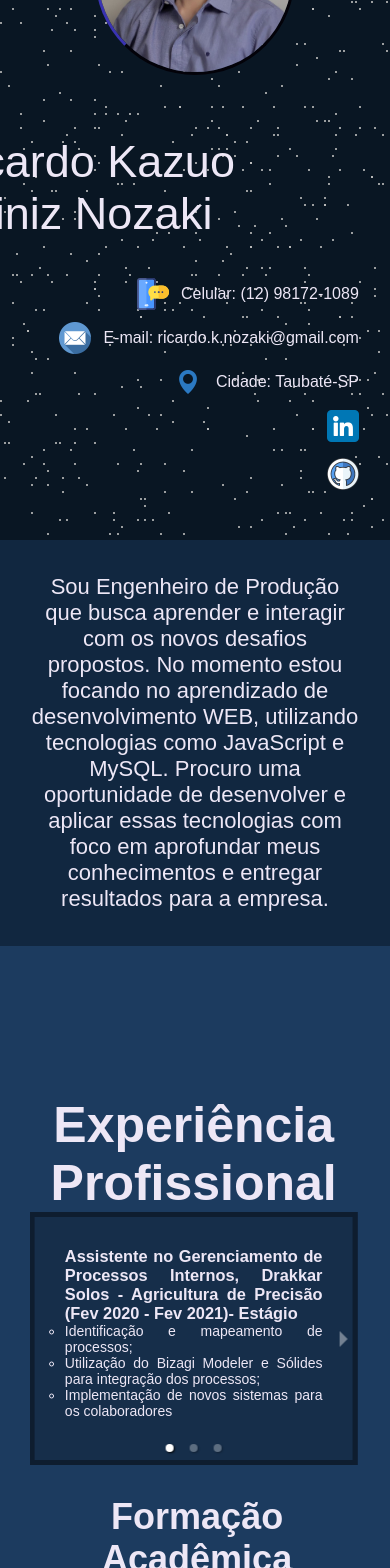
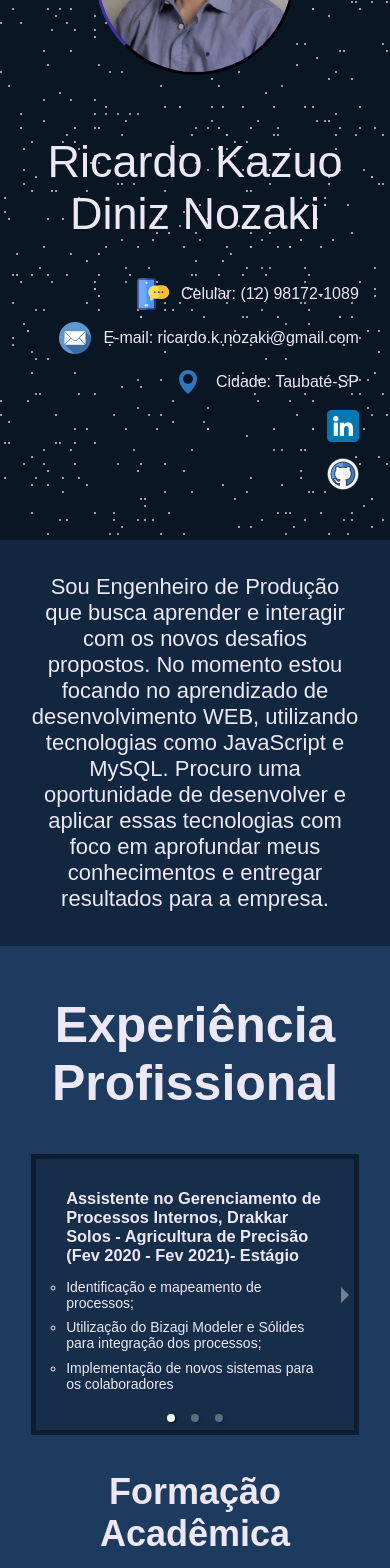
Before and after one commit to Rickazuo/portfolio, a React (Create React App) app: page / in a window 390 px wide. Shown: the part 160-1728 px from the top of the page. Built offline with nearby package versions, Linux system fonts and the light colour scheme.

Commit message:
adjust layout to mobile display

```diff
--- a/src/App.css
+++ b/src/App.css
@@ -14,7 +14,6 @@
 }
 
 .over-name-title {
-  /* background: green; */
   z-index: -3;
   display: flex;
   width: 100%;
@@ -130,10 +129,14 @@
 .icons {
   display: flex;
   gap: 21px;
+  padding: 20px 0;
 }
 
 .carousel {
-  text-align: justify;
+  text-align: left;
+  display: flex;
+  flex-direction: column;
+  gap: 14px;
 }
 
 .slide {
@@ -145,11 +148,16 @@
 }
 
 li {
-  text-align: justify;
+  text-align: left;
+  padding-bottom: 0.525rem;
 }
 
 .carousel .carousel-status {
   z-index: -1;
+}
+
+.carousel .slider-wrapper.axis-horizontal .slider .slide {
+  height: auto;
 }
 
 @media only screen and (max-width: 1000px) {
@@ -162,17 +170,21 @@ li {
     transform: translateX(-50%);
   }
 
+  .over-name-title {
+    display: flex;
+    flex-direction: column;
+  }
+
   .nameTitle {
-    left: 50%;
-    transform: translateX(-50%);
+    display: flex;
     top: 280px;
+    align-self: center;
+    margin-right: 0;
   }
 
   .contact {
     display: flex;
     justify-content: center;
-    /* left: 50%; */
-    /* transform: translateX(-10%); */
     margin-top: 300px;
     text-align: right;
     width: 100%;
@@ -193,14 +205,11 @@ li {
   }
 
   .left-column {
-    left: 50%;
-    transform: translateX(60%);
-    margin-top: 150px;
-    margin-right: 50%;
+    margin-top: 50px;
     width: 100%;
     font-size: 25px;
-    gap: 0px;
     text-align: center;
+    height: 100%;
   }
 
   .carousel {
@@ -208,23 +217,18 @@ li {
   }
 
   .right-column {
-    left: 50%;
-    transform: translateX(-105%);
-    margin-top: 550px;
-    gap: 22px;
-    width: 100vw;
+    width: 100%;
     text-align: center;
   }
 
   .icons {
-    gap: 8px;
+    gap: 14px;
+  }
+
+  .row {
+    display: flex;
+    position: relative;
+    align-items: start;
+    flex-direction: column;
   }
 }
-
-@media only screen and (max-width: 1200px), screen and (max-height: 850px) {
-  .nameTitle {
-    left: 50%;
-    transform: translateX(-80%);
-    top: 280px;
-  }
-}
--- a/src/App.js
+++ b/src/App.js
@@ -49,7 +49,7 @@ function App() {
           <h3>Ensino Médio</h3>
           <p>Colégio Santíssima Tridade, Cruz Alta - RS (2009 - 2011)</p>
           <h1>Habilidades e Interesses</h1>
-          <ul>
+          <ul className="skills-list">
             <li>Pacote Office;</li>
             <li>Inglês intermediário;</li>
             <li>Rápida adaptação ao uso de ferramentas e softwares;</li>
--- a/src/Carousel.js
+++ b/src/Carousel.js
@@ -3,8 +3,9 @@ import { Carousel } from "react-responsive-carousel";
 
 // Aplicação do Carousel
 
+
 const CarouselBox = () => (
-  <Carousel>
+  <Carousel showThumbs= {false}>
     <div className="carousel">
     <h3>
     Assistente no Gerenciamento de Processos Internos, Drakkar Solos - Agricultura de Precisão (Fev 2020 - Fev 2021)- Estágio
```
